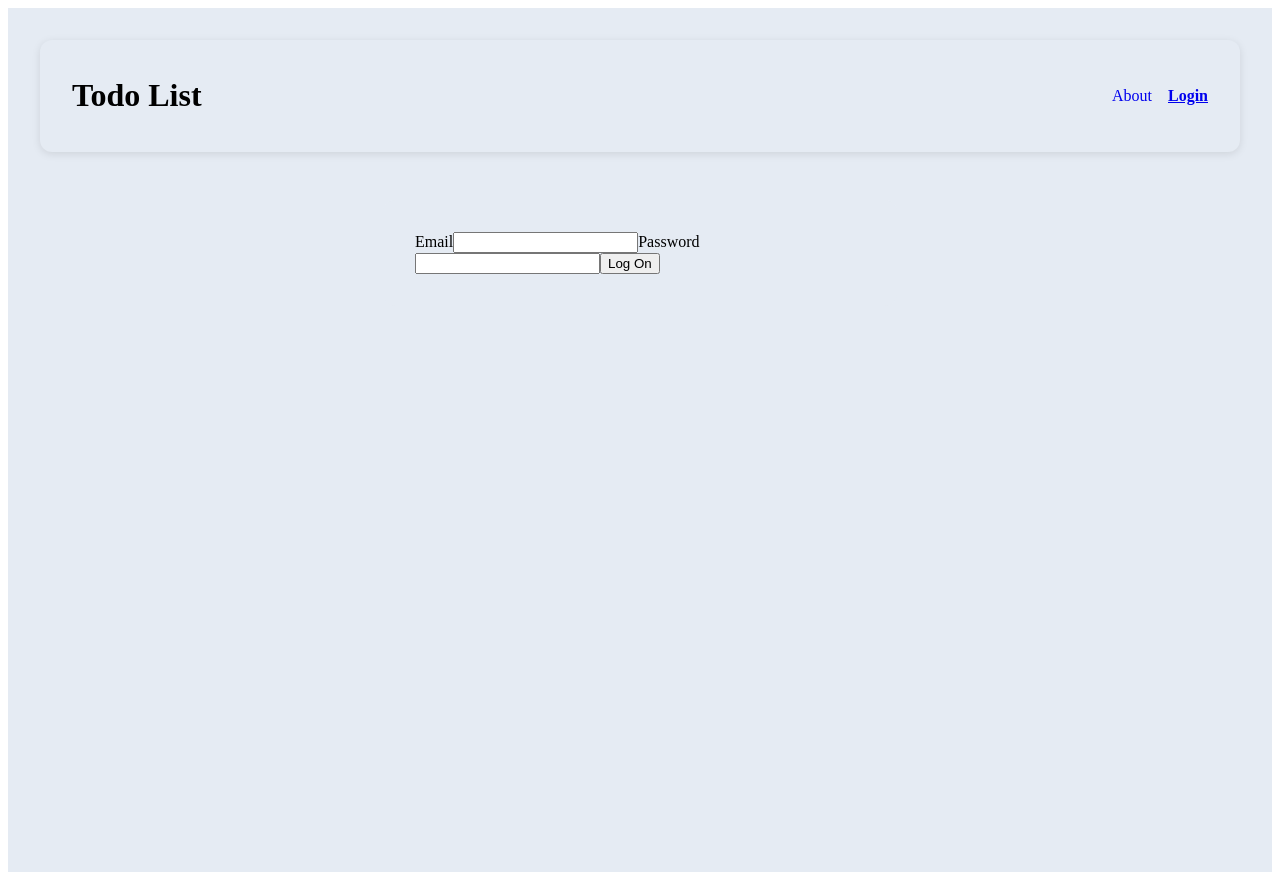
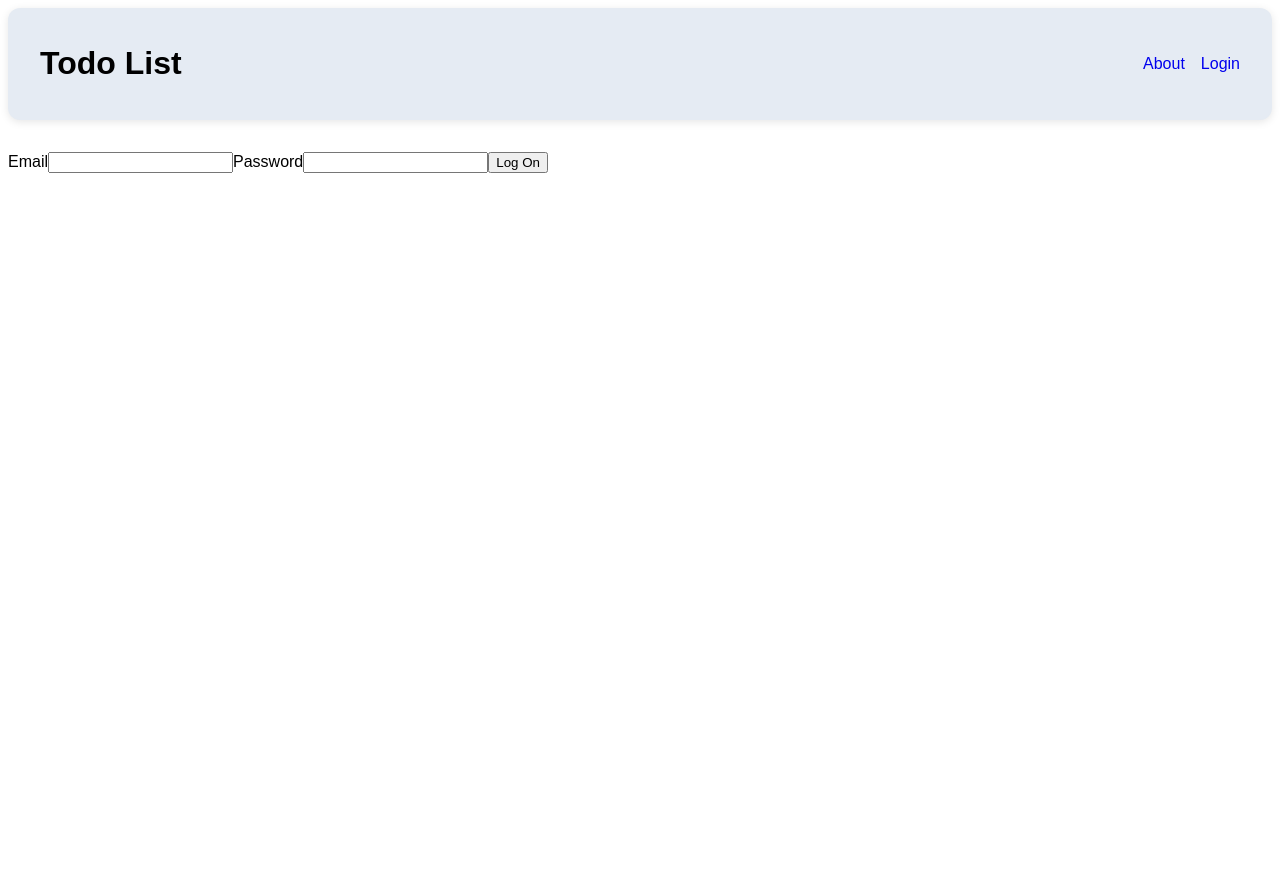
Before and after one commit to MarshadowReaper/My-Todo-List, a React (Vite) app: page / in a window 1280 px wide. Before the commit this address led to /login. After the commit the page ends 800 px from the top, so only its background shows below. Built offline with nearby package versions, Linux system fonts and the light colour scheme.

Commit message:
problems solved

```diff
--- a/src/App.jsx
+++ b/src/App.jsx
@@ -1,43 +1,28 @@
-import styles from "./App.module.css";
-import { Routes, Route } from "react-router";
-import HomePage from "./pages/HomePage";
-import AboutPage from "./pages/AboutPage";
-import LoginPage from "./pages/LoginPage";
-import TodosPage from "./pages/TodosPage";
-import ProfilePage from "./pages/ProfilePage";
-import NotFoundPage from "./pages/NotFoundPage";
-import RequireAuth from "./components/RequireAuth";
-import Header from "./shared/Header";
+import { useState } from "react";
+import Header from "./shared/Header.jsx";
+import Logon from "./features/Logon.jsx";
+import TodosPage from "./features/Todos/TodosPage.jsx";
 
 function App() {
+  const [email, setEmail] = useState("");
+  const [token, setToken] = useState("");
+
   return (
-    <div className={styles.app}>
-      <Header />
-      <Routes>
-        <Route path="/" element={<HomePage />} />
-        <Route path="/about" element={<AboutPage />} />
-        <Route path="/login" element={<LoginPage />} />
-        <Route
-          path="/todos"
-          element={
-            <RequireAuth>
-              <TodosPage />
-            </RequireAuth>
-          }
-        />
-        <Route
-          path="/profile"
-          element={
-            <RequireAuth>
-              <ProfilePage />
-            </RequireAuth>
-          }
-        />
-        <Route path="*" element={<NotFoundPage />} />
-      </Routes>
+    <div>
+      <Header
+        email={email}
+        token={token}
+        onSetEmail={setEmail}
+        onSetToken={setToken}
+      />
+
+      {token ? (
+        <TodosPage token={token} />
+      ) : (
+        <Logon onSetEmail={setEmail} onSetToken={setToken} />
+      )}
     </div>
   );
 }
+//<TodoList todoList={todoList} /> This is managing and passing data down to children
 export default App;
-
-//Programmer's note: I had a LOT of troubleshooting to do with this one so figured to help understand the lesson better I should label what role the codes are playing
--- a/src/features/Todos/TodoList/TodoListItem.jsx
+++ b/src/features/Todos/TodoList/TodoListItem.jsx
@@ -28,6 +28,7 @@ function TodoListItem({ todo, onCompleteTodo, onUpdateTodo }) {
             elementId={`todo-${todo.id}`}
             labelText="Todo"
             value={workingTitle}
+            maxLength={100}
             onChange={(event) => setWorkingTitle(event.target.value)}
           />
           <button type="button" onClick={handleCancel}>
--- a/src/index.css
+++ b/src/index.css
@@ -1,7 +1,29 @@
 :root {
+  font-family: Arial, Helvetica, sans-serif;
   --primary: #2563eb;
   --secondary: #e5ebf3;
   --accent: #22c55e;
   --background: #f8fafc;
   --surface: white;
 }
+h1 {
+  font-size: 2rem;
+}
+
+h2 {
+  font-size: 1.5rem;
+}
+
+p {
+  font-size: 1rem;
+}
+input:focus,
+button:focus,
+a:focus {
+  outline: 2px solid var(--primary);
+  outline-offset: 2px;
+}
+button:disabled {
+  opacity: 0.5;
+  cursor: not-allowed;
+}
--- a/src/pages/TodosPage.jsx
+++ b/src/pages/TodosPage.jsx
@@ -137,10 +137,17 @@ function TodosPage() {
     }
   }
   const updateTodo = async (editedTodo) => {
+    const cleanTitle = DOMPurify.sanitize(editedTodo.title.trim(), {
+      ALLOWED_TAGS: [],
+      ALLOWED_ATTR: [],
+    });
     const previousTodo = todoList.find((todo) => todo.id === editedTodo.id);
     const updatedTodos = todoList.map((todo) => {
       if (todo.id === editedTodo.id) {
-        return { ...editedTodo };
+        return {
+          ...editedTodo,
+          title: cleanTitle,
+        };
       }
       return todo;
     });
@@ -167,7 +174,7 @@ function TodosPage() {
         },
         credentials: "include",
         body: JSON.stringify({
-          title: editedTodo.title,
+          title: cleanTitle,
           isCompleted: editedTodo.isCompleted,
         }),
       });
--- a/src/shared/TextInputWithLabel.jsx
+++ b/src/shared/TextInputWithLabel.jsx
@@ -4,6 +4,7 @@ function TextInputWithLabel({
   onChange,
   value,
   inputRef,
+  maxLength,
 }) {
   return (
     <>
@@ -13,6 +14,7 @@ function TextInputWithLabel({
         type="text"
         id={elementId}
         value={value}
+        maxLength={maxLength}
         onChange={onChange}
         ref={inputRef}
       />
```
